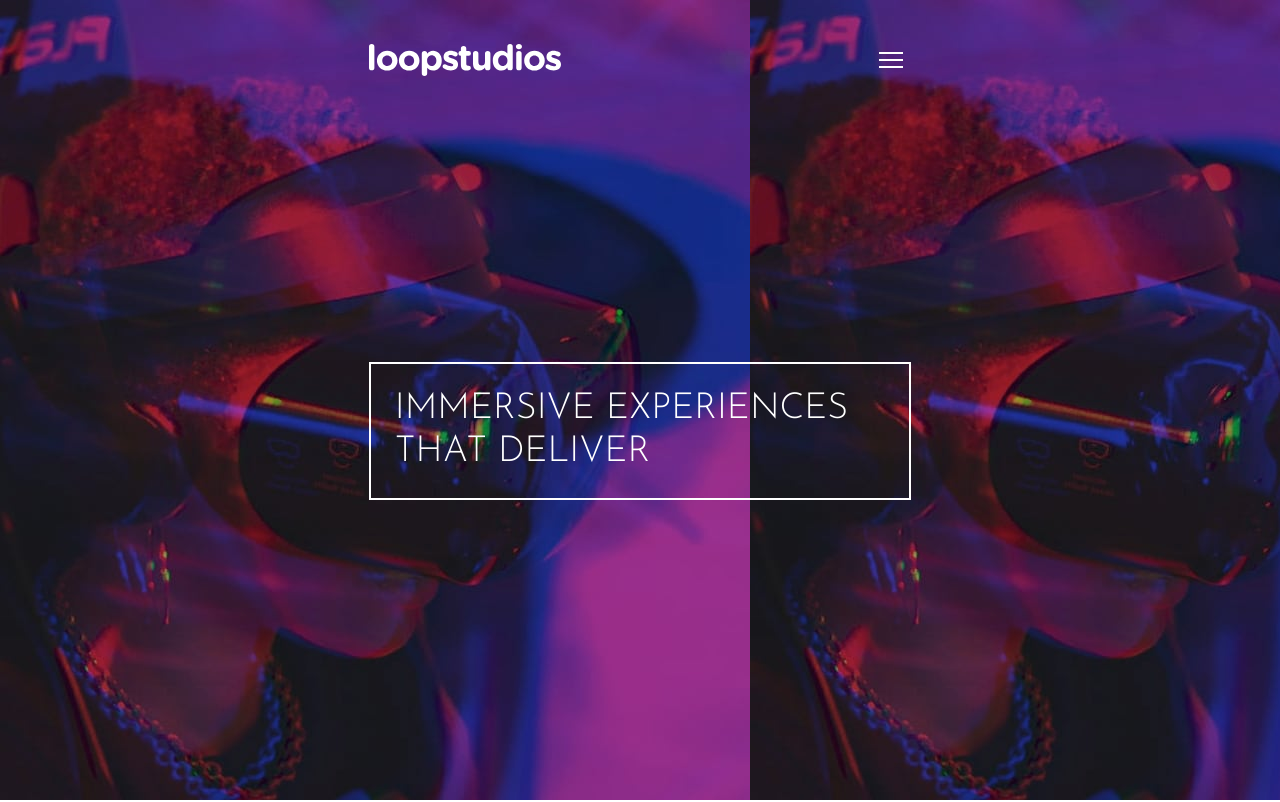
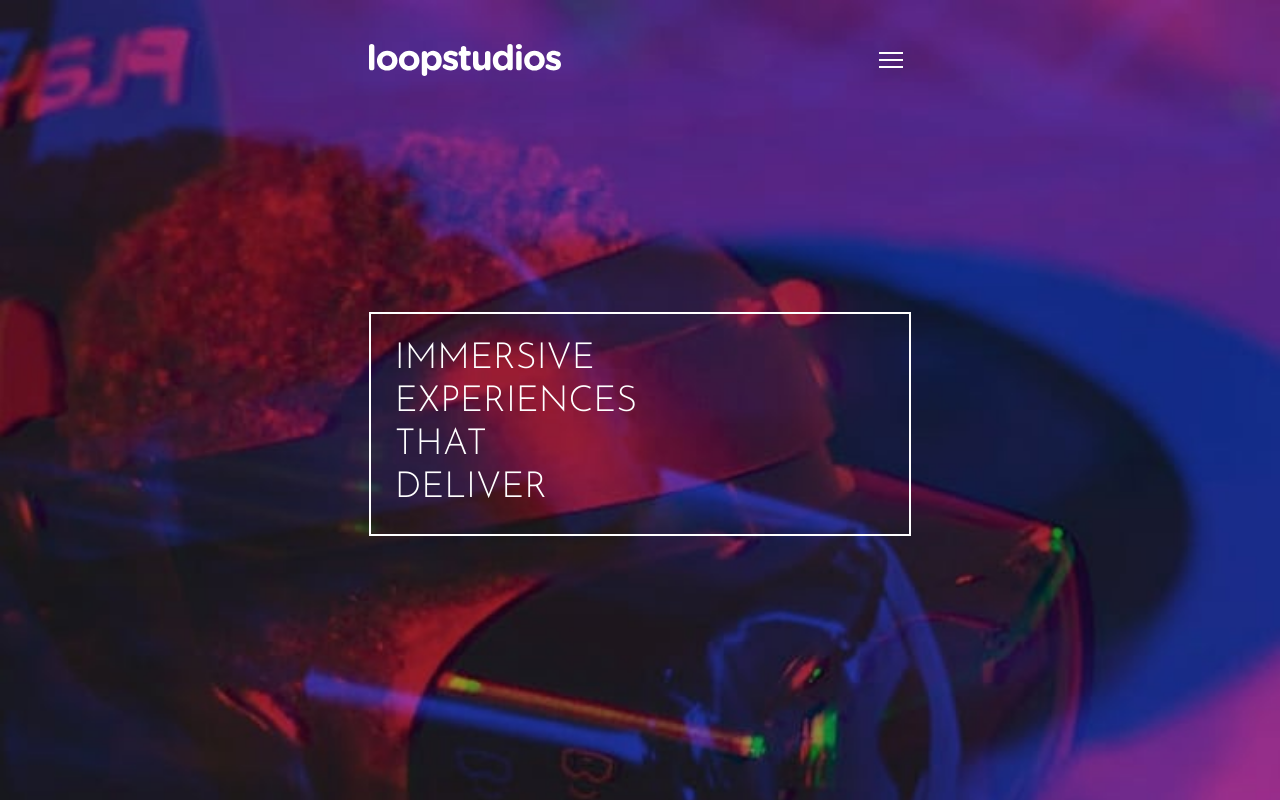
Before and after one commit to gylim0604/FrontEnd-Mentor-Loopstudio-Landing-Page, a Next.js app: page / in a window 1280 px wide. Shown: the top 802 px of the page. Built offline with nearby package versions, Linux system fonts and the light colour scheme.

Commit message:
updated ipad styles

```diff
--- a/components/Header/Header.js
+++ b/components/Header/Header.js
@@ -5,7 +5,12 @@ import Nav from './Nav';
 
 function Header() {
     return (
-        <Box bgImage='url("/images/mobile/image-hero.jpg")' h='100vh'>
+        <Box
+            bgImage='url("/images/mobile/image-hero.jpg")'
+            h='100vh'
+            bgRepeat='no-repeat'
+            bgSize='cover'
+        >
             <Nav />
             <Hero />
         </Box>
--- a/components/Header/Hero.js
+++ b/components/Header/Hero.js
@@ -3,21 +3,18 @@ import React from 'react';
 
 function Hero() {
     return (
-        <Container d='flex' position='relative' h='100%'>
+        <Container d='flex' position='relative' h='100%' alignItems='center'>
+            <Box pos='relative' top='-10%' border='2px white solid' w='100%'>
                 <Heading
-                position='absolute'
-                bottom='50%'
-                // left and right to be relative to container padding
-                left='1.25rem'
-                right='1.25rem'
                     // One word per line
                     d='table-caption'
+                    w='min-content'
                     color='white'
                     p='1.5rem'
-                border='2px white solid'
                 >
                     Immersive experiences that deliver
                 </Heading>
+            </Box>
         </Container>
     );
 }
```
Lines whose indentation alone changed are shown as unchanged.
